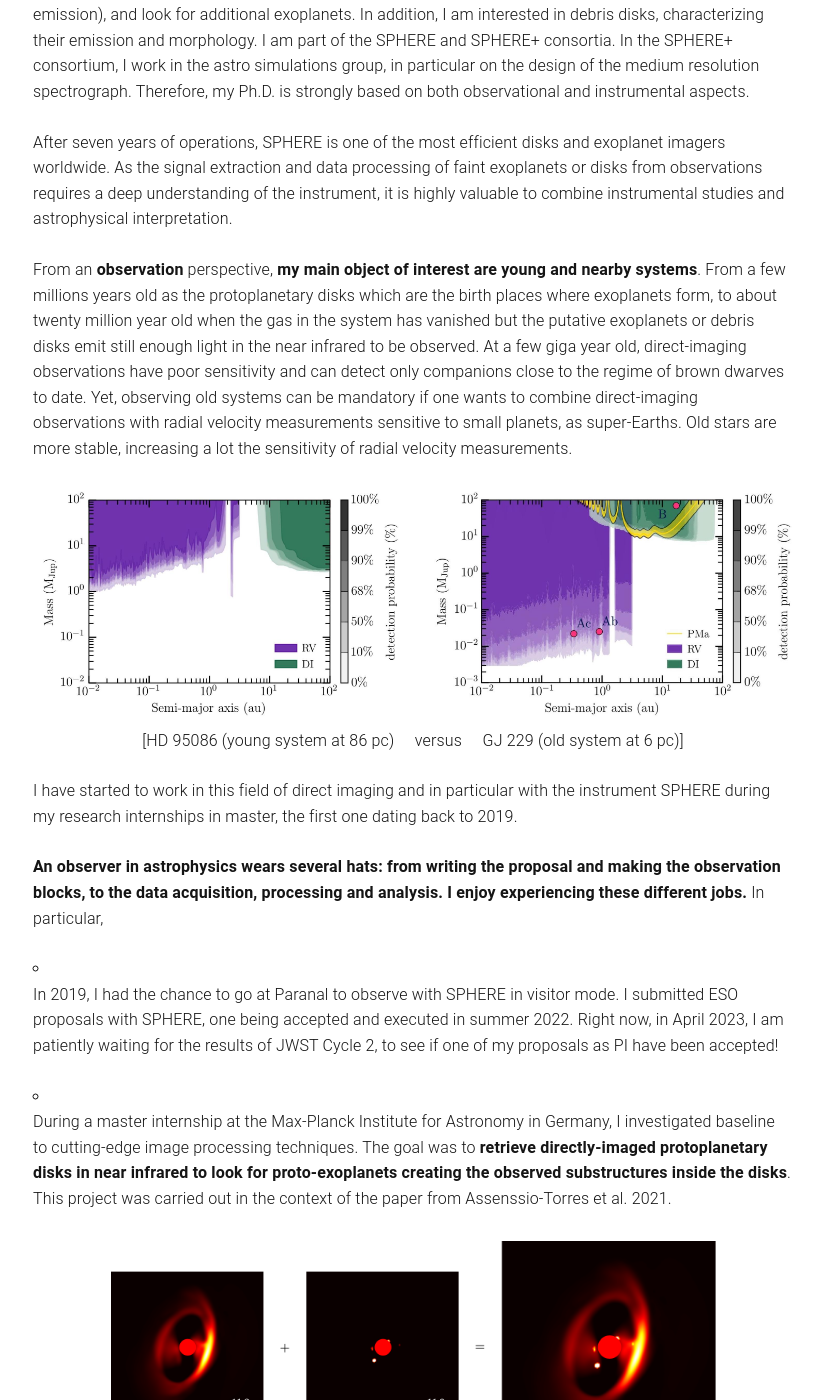
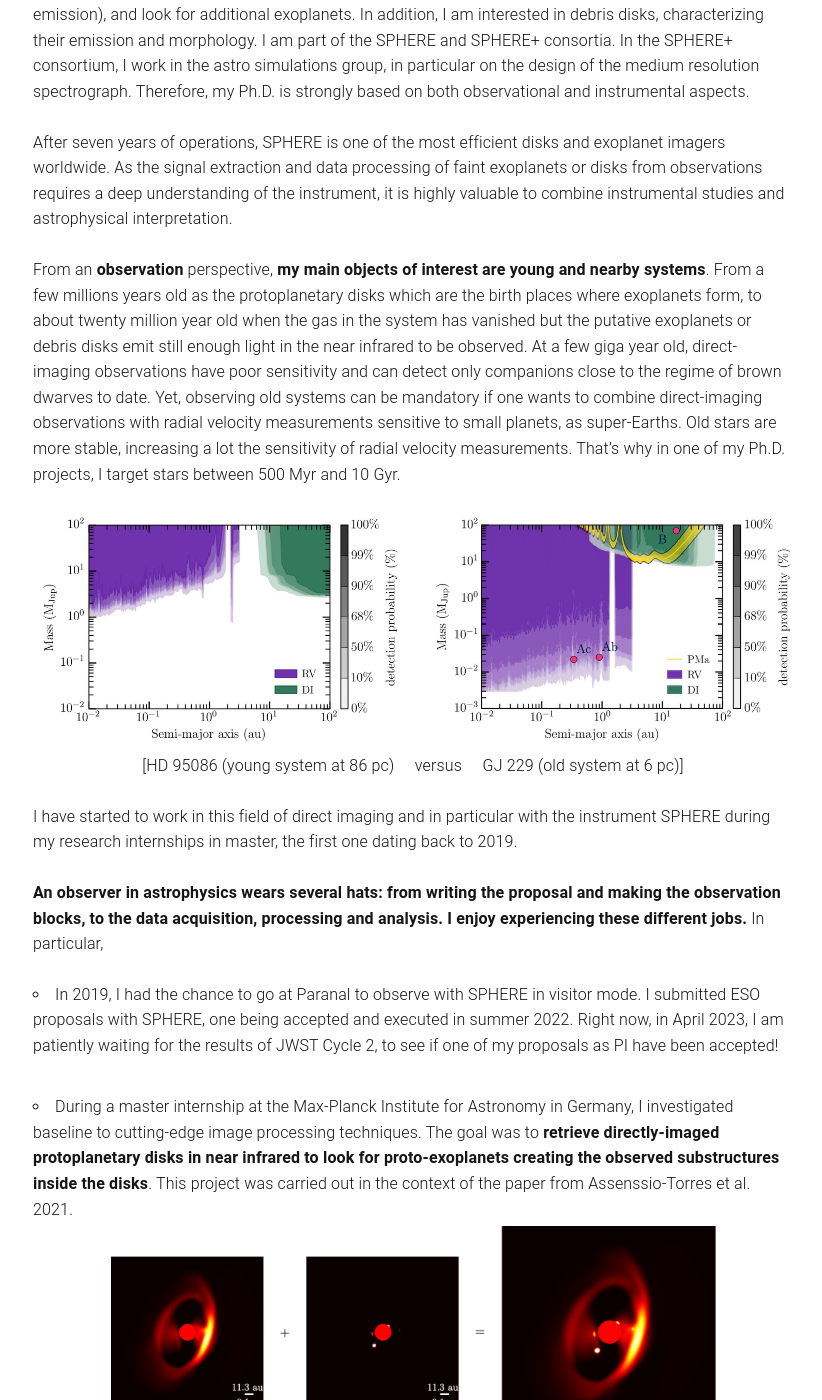
Before and after one commit to cdesgrange/cdesgrange.github.io, a Jekyll site: the page built from research.md, in a window 1280 px wide and 1400 px high, scrolled down 396 px. Shown: the whole window, without its empty margins (227-1049 px from the left). Built offline with Jekyll 4.4.1, drawn with Linux system fonts in a browser that asks for light colours; some of the changed text lies outside the part shown.

Commit message:
les tirets sont bien comme il faut maintenant

```diff
--- a/research.md
+++ b/research.md
@@ -10,7 +10,7 @@ I am part of the SPHERE and SPHERE+ consortia. In the SPHERE+ consortium, I work
 
 After seven years of operations, SPHERE is one of the most efficient disks and exoplanet imagers worldwide. As the signal extraction and data processing of faint exoplanets or disks from observations requires a deep understanding of the instrument, it is highly valuable to combine instrumental studies and astrophysical interpretation.
 
-From an <b>observation</b> perspective, <b>my main object of interest are young and nearby systems</b>. From a few millions years old as the protoplanetary disks which are the birth places where exoplanets form, to about twenty million year old when the gas in the system has vanished but the putative exoplanets or debris disks emit still enough light in the near infrared to be observed. At a few giga year old, direct-imaging observations have poor sensitivity and can detect only companions close to the regime of brown dwarves to date. Yet, observing old systems can be mandatory if one wants to combine direct-imaging observations with radial velocity measurements sensitive to small planets, as super-Earths. Old stars are more stable, increasing a lot the sensitivity of radial velocity measurements.
+From an <b>observation</b> perspective, <b>my main objects of interest are young and nearby systems</b>. From a few millions years old as the protoplanetary disks which are the birth places where exoplanets form, to about twenty million year old when the gas in the system has vanished but the putative exoplanets or debris disks emit still enough light in the near infrared to be observed. At a few giga year old, direct-imaging observations have poor sensitivity and can detect only companions close to the regime of brown dwarves to date. Yet, observing old systems can be mandatory if one wants to combine direct-imaging observations with radial velocity measurements sensitive to small planets, as super-Earths. Old stars are more stable, increasing a lot the sensitivity of radial velocity measurements. That's why in one of my Ph.D. projects, I target stars between 500 Myr and 10 Gyr.
 
 <p align="center">
 <img src="/fig/detlims_2systems.jpg" width="800" >
@@ -25,9 +25,11 @@ I have started to work in this field of direct imaging and in particular with th
 
 <b> An observer in astrophysics wears several hats: from writing the proposal and making the observation blocks, to the data acquisition, processing and analysis. I enjoy experiencing these different jobs.</b> In particular,
 
-- In 2019, I had the chance to go at Paranal to observe with SPHERE in visitor mode. I submitted ESO proposals with SPHERE, one being accepted and executed in summer 2022. Right now, in April 2023, I am patiently waiting for the results of JWST Cycle 2, to see if one of my proposals as PI have been accepted!
+<ul>
+  <li> In 2019, I had the chance to go at Paranal to observe with SPHERE in visitor mode. I submitted ESO proposals with SPHERE, one being accepted and executed in summer 2022. Right now, in April 2023, I am patiently waiting for the results of JWST Cycle 2, to see if one of my proposals as PI have been accepted! <br><br>
 
-- During a master internship at the Max-Planck Institute for Astronomy in Germany, I investigated baseline to cutting-edge image processing techniques. The goal was to <b>retrieve directly-imaged protoplanetary disks in near infrared to look for proto-exoplanets creating the observed substructures inside the disks</b>. This project was carried out in the context of the paper from Assenssio-Torres et al. 2021.
+
+  <li> During a master internship at the Max-Planck Institute for Astronomy in Germany, I investigated baseline to cutting-edge image processing techniques. The goal was to <b>retrieve directly-imaged protoplanetary disks in near infrared to look for proto-exoplanets creating the observed substructures inside the disks</b>. This project was carried out in the context of the paper from Assenssio-Torres et al. 2021.
 
 
   <p align="center">
@@ -38,8 +40,10 @@ I have started to work in this field of direct imaging and in particular with th
   </p>
 
 
-- I led an <b>in-depth direct-imaging and spectroscopic characterization on the young exoplanetary system HD 95086</b>, recently published (Desgrange et al. 2022).
+  <li> I led an <b>in-depth direct-imaging and spectroscopic characterization on the young exoplanetary system HD 95086</b>, recently published (Desgrange et al. 2022).
 
+
+</ul>
 
   <p align="center">
   <img src="/fig/HD95086_overview.png" height="220" >
@@ -47,7 +51,6 @@ I have started to work in this field of direct imaging and in particular with th
   [Composite image of the HD 95086 system]
   <br>
   </p>
-
 
 
 After acquiring, processing and analyzing observation, I chose to experience the other side of the mirror: <b>instrumentation</b>. During my master's thesis, I looked into <b>instrumental limitations from polarization effects</b> known as the Goos-Hänchen and Imbert-Fedorov effects. I compared theoretical predictions to experiments on the optical high-contrast imaging testbed Très Haute Dynamique 2 (THD 2) bench at the Observatoire de Paris.
@@ -65,8 +68,10 @@ After acquiring, processing and analyzing observation, I chose to experience the
 
 In observations, my two main projects currently are
 
-  - first a survey coupling different detection methods to have the more complete view of the exoplanetary systems investigated, and
+<ul>
+  <li> first,  a survey coupling different detection methods to have the more complete view of the exoplanetary systems investigated, and
 
-  - second the characterization of a specific debris disk.
+  <li> second, the characterization of a specific debris disk.
+</ul>
 
 In instrumentation, I am doing in particular molecular mapping simulations to test different designs to upgrade the low resolution integral field spectrograph (IFS) of SPHERE into a medium resolution IFS.
```
